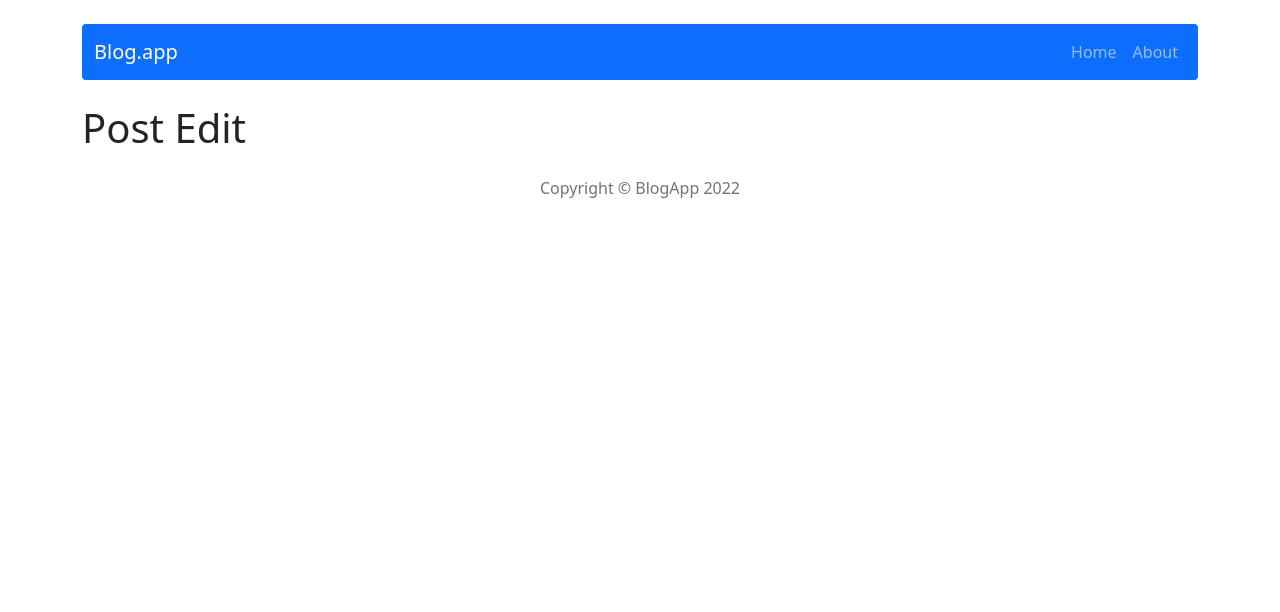
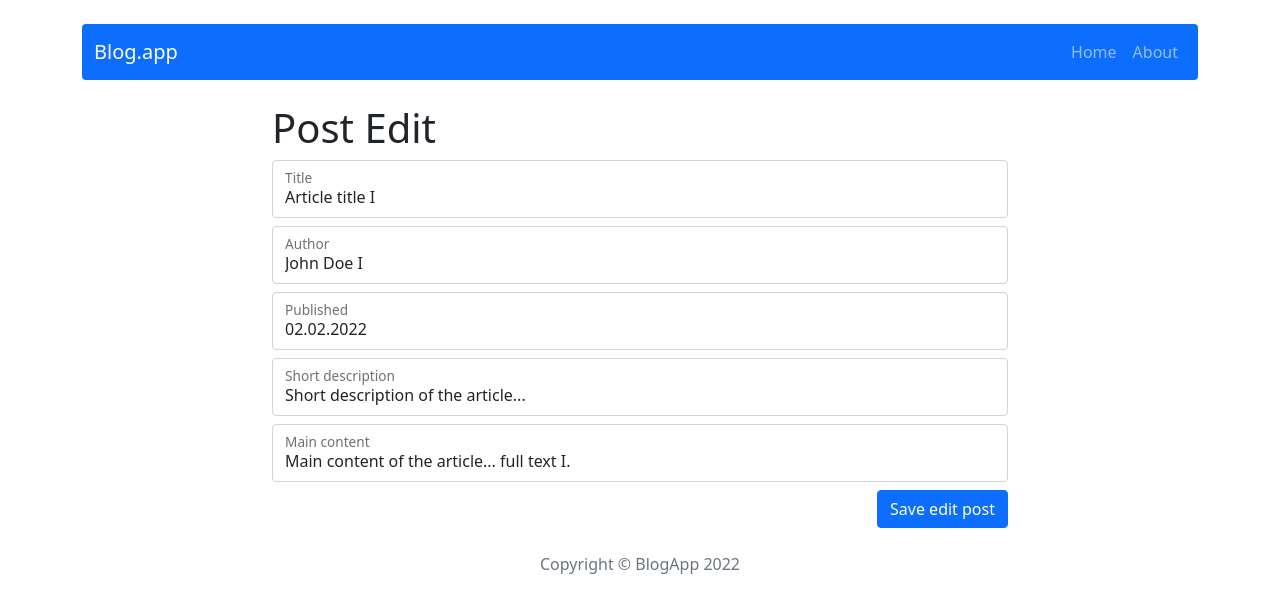
Before and after one commit to Tycjann/react-crud-blog, a React (Create React App) app: page /post-edit/1 in a window 1280 px wide. Shown: the top 612 px of the page. Built offline with nearby package versions, Linux system fonts and the light colour scheme.

Commit message:
Add edit post, fix add post

```diff
--- a/src/components/common/FormBody/FormBody.js
+++ /dev/null
@@ -1,75 +0,0 @@
-import { Form, FloatingLabel } from 'react-bootstrap';
-
-const FormBody = props => {
-
-  return (
-    <>
-      <FloatingLabel
-        controlId="titleInput"
-        label="Title"
-        className="mb-2"
-      >
-        <Form.Control
-          required
-          type="text"
-          placeholder="Title"
-          name="title"
-        />
-      </FloatingLabel>
-
-      <FloatingLabel
-        controlId="authorInput"
-        label="Author"
-        className="mb-2"
-      >
-        <Form.Control
-          required
-          type="text"
-          placeholder="Author"
-          name="author"
-        />
-      </FloatingLabel>
-
-      <FloatingLabel
-        controlId="publishedInput"
-        label="Published"
-        className="mb-2"
-      >
-        <Form.Control
-          required
-          type="date"
-          placeholder="Published"
-          name="publishedDate"
-        />
-      </FloatingLabel>
-
-      <FloatingLabel
-        controlId="shortDescriptionInput"
-        label="Short description"
-        className="mb-2"
-      >
-        <Form.Control
-          required
-          type="text"
-          placeholder="Short description"
-          name="shortDescription"
-        />
-      </FloatingLabel>
-
-      <FloatingLabel
-        controlId="mainContentInput"
-        label="Main content"
-        className="mb-2"
-      >
-        <Form.Control
-          required
-          type="text"
-          placeholder="Main content"
-          name="content"
-        />
-      </FloatingLabel>
-    </>
-  );
-};
-
-export default FormBody;
--- a/src/components/features/AddPostForm/AddPostForm.js
+++ b/src/components/features/AddPostForm/AddPostForm.js
@@ -1,5 +1,4 @@
-import { Form, Button, Row, Col } from 'react-bootstrap';
-import FormBody from '../../common/FormBody/FormBody';
+import PostForm from '../../features/PostForm/PostForm';
 import { useDispatch } from 'react-redux';
 import { addPost } from '../../../redux/postsRedux.js';
 import { useNavigate } from "react-router-dom";
@@ -9,15 +8,8 @@ const AddPostForm = props => {
   const dispatch = useDispatch();
   let navigate = useNavigate();
 
-  const handleSubmit = e => {
-    e.preventDefault();
-    dispatch(addPost({
-      title: e.target[0].value,
-      author: e.target[1].value,
-      publishedDate: e.target[2].value,
-      shortDescription: e.target[3].value,
-      content: e.target[4].value
-    }));
+  const handleSubmit = post => {
+    dispatch(addPost(post));
     // * https://dev.to/salehmubashar/usenavigate-tutorial-react-js-aop
     navigate("/");
     // navigate("/", { replace: true });
@@ -25,14 +17,10 @@ const AddPostForm = props => {
   };
 
   return (
-    <Form onSubmit={handleSubmit}>
-      <FormBody/>
-      <Row className="mt-2">
-        <Col className='text-end'>
-          <Button variant="primary" type="submit">Add post</Button>
-        </Col>
-      </Row>
-    </Form>
+    <PostForm
+      action={handleSubmit}
+      actionText='Add post'
+    />
   );
 };
 
--- /dev/null
+++ b/src/components/features/EditPostForm/EditPostForm.js
@@ -0,0 +1,39 @@
+import { useDispatch, useSelector } from 'react-redux';
+import { useNavigate, Navigate } from "react-router-dom";
+import { editPost } from '../../../redux/postsRedux.js';
+import PostForm from '../../features/PostForm/PostForm.js';
+import { getSinglePostById } from '../../../redux/postsRedux.js';
+import { useParams } from 'react-router';
+
+const EditPostForm = props => {
+
+  const dispatch = useDispatch();
+  let navigate = useNavigate();
+
+  const { id } = useParams();
+
+  const post = useSelector(state => getSinglePostById(state, id));
+  // console.log('post:', post);
+
+  const handleSubmit = post => {
+    dispatch(editPost({...post, id}));
+    navigate(-1)
+    // navigate('/')
+  };
+
+  if (!post) return <Navigate to="/" />
+  else
+  return (
+    <PostForm
+      action={handleSubmit}
+      actionText='Save edit post'
+      title={post.title}
+      author={post.author}
+      publishedDate={post.publishedDate}
+      shortDescription={post.shortDescription}
+      content={post.content}
+    />
+  );
+};
+
+export default EditPostForm;
--- /dev/null
+++ b/src/components/features/PostForm/PostForm.js
@@ -0,0 +1,102 @@
+import { Row, Col, Form, FloatingLabel, Button } from 'react-bootstrap';
+import { useState } from 'react';
+
+const PostForm = ({ action, actionText, ...props }) => {
+
+  const [title, setTitle] = useState(props.title || '');
+  const [author, setAuthor] = useState(props.author || '');
+  const [publishedDate, setPublishedDate] = useState(props.publishedDate || '');
+  const [shortDescription, setShortDescription] = useState(props.shortDescription || '');
+  const [content, setContent] = useState(props.content || '');
+
+  const handleSubmit = e => {
+    e.preventDefault();
+    action({ title, author, publishedDate, shortDescription, content });
+  };
+
+  return (
+    <Form onSubmit={handleSubmit}>
+      <FloatingLabel
+        controlId="titleInput"
+        label="Title"
+        className="mb-2"
+      >
+        <Form.Control
+          // required
+          type="text"
+          placeholder="Title"
+          name="title"
+          value={title}
+          onChange={e => setTitle(e.target.value)}
+        />
+      </FloatingLabel>
+
+      <FloatingLabel
+        controlId="authorInput"
+        label="Author"
+        className="mb-2"
+      >
+        <Form.Control
+          // required
+          type="text"
+          placeholder="Author"
+          name="author"
+          value={author}
+          onChange={e => setAuthor(e.target.value)}
+        />
+      </FloatingLabel>
+
+      <FloatingLabel
+        controlId="publishedInput"
+        label="Published"
+        className="mb-2"
+      >
+        <Form.Control
+          // required
+          type="text"
+          placeholder="Published"
+          name="publishedDate"
+          value={publishedDate}
+          onChange={e => setPublishedDate(e.target.value)}
+        />
+      </FloatingLabel>
+
+      <FloatingLabel
+        controlId="shortDescriptionInput"
+        label="Short description"
+        className="mb-2"
+      >
+        <Form.Control
+          // required
+          type="text"
+          placeholder="Short description"
+          name="shortDescription"
+          value={shortDescription}
+          onChange={e => setShortDescription(e.target.value)}
+        />
+      </FloatingLabel>
+
+      <FloatingLabel
+        controlId="mainContentInput"
+        label="Main content"
+        className="mb-2"
+      >
+        <Form.Control
+          // required
+          type="text"
+          placeholder="Main content"
+          name="content"
+          value={content}
+          onChange={e => setContent(e.target.value)}
+        />
+      </FloatingLabel>
+      <Row className="mt-2">
+        <Col className='text-end'>
+          <Button variant="primary" type="submit">{actionText}</Button>
+        </Col>
+      </Row>
+    </Form>
+  );
+};
+
+export default PostForm;
--- a/src/components/pages/PostEdit/PostEdit.js
+++ b/src/components/pages/PostEdit/PostEdit.js
@@ -1,15 +1,18 @@
+import { Col, Row } from 'react-bootstrap';
 import { useParams } from 'react-router';
 import { Navigate } from 'react-router-dom';
-// import AddPostForm from '../../features/AddPostForm/AddPostForm';
+import EditPostForm from '../../features/EditPostForm/EditPostForm';
 
 const PostEdit = () => {
   const { id } = useParams();
   if (!id) return <Navigate to="/NotFound" />
   return (
-    <>
-      <h1>Post Edit</h1>
-      {/* <AddPostForm/> */}
-    </>
+    <Row className="mb-2 justify-content-md-center">
+      <Col xs={8} md={8} lg={8}>
+        <h1>Post Edit</h1>
+        <EditPostForm />
+      </Col>
+    </Row>
   );
 };
 
--- a/src/redux/initialState.js
+++ b/src/redux/initialState.js
@@ -5,7 +5,7 @@ const initialState = {
       title: 'Article title I',
       shortDescription: 'Short description of the article...',
       content: 'Main content of the article... full text I.',
-      publishedDate: '02-02-2022',
+      publishedDate: '02.02.2022',
       author: 'John Doe I'
     },
 
@@ -14,7 +14,7 @@ const initialState = {
       title: 'Article title II',
       shortDescription: 'Short description of the article...',
       content: 'Main content of the article... full text II.',
-      publishedDate: '03-03-2022',
+      publishedDate: '03.03.2022',
       author: 'John Doe II'
     },
 
@@ -23,7 +23,7 @@ const initialState = {
       title: 'Article title III',
       shortDescription: 'Short description of the article...',
       content: 'Main content of the article... full text III.',
-      publishedDate: '04-04-2022',
+      publishedDate: '04.04.2022',
       author: 'John Doe III'
     },
 
@@ -32,7 +32,7 @@ const initialState = {
       title: 'Article title IV',
       shortDescription: 'Short description of the article...',
       content: 'Main content of the article... full text IV.',
-      publishedDate: '05-04-2022',
+      publishedDate: '05.04.2022',
       author: 'John Doe IV'
     },
   ],
--- a/src/redux/postsRedux.js
+++ b/src/redux/postsRedux.js
@@ -9,16 +9,20 @@ export const getSinglePostById = ({ posts }, postId) => posts
 // actions
 const createActionName = actionName => `app/posts/${actionName}`;
 const ADD_POST = createActionName('ADD_POST');
+const EDIT_POST = createActionName('EDIT_POST');
 const REMOVE_POST = createActionName('REMOVE_POST');
 
 // action creators
 export const addPost = payload => ({ type: ADD_POST, payload });
+export const editPost = payload => ({ type: EDIT_POST, payload });
 export const removePost = payload => ({ type: REMOVE_POST, payload });
 
 const postsReducer = (statePart = [], action) => {
   switch (action.type) {
     case ADD_POST:
       return [...statePart, { ...action.payload, id: nanoid() }];
+    case EDIT_POST:
+      return statePart.map(post => (post.id === action.payload.id ? { ...post, ...action.payload } : post));
     case REMOVE_POST:
       return statePart.filter(post => post.id !== action.payload)
     default:
```
